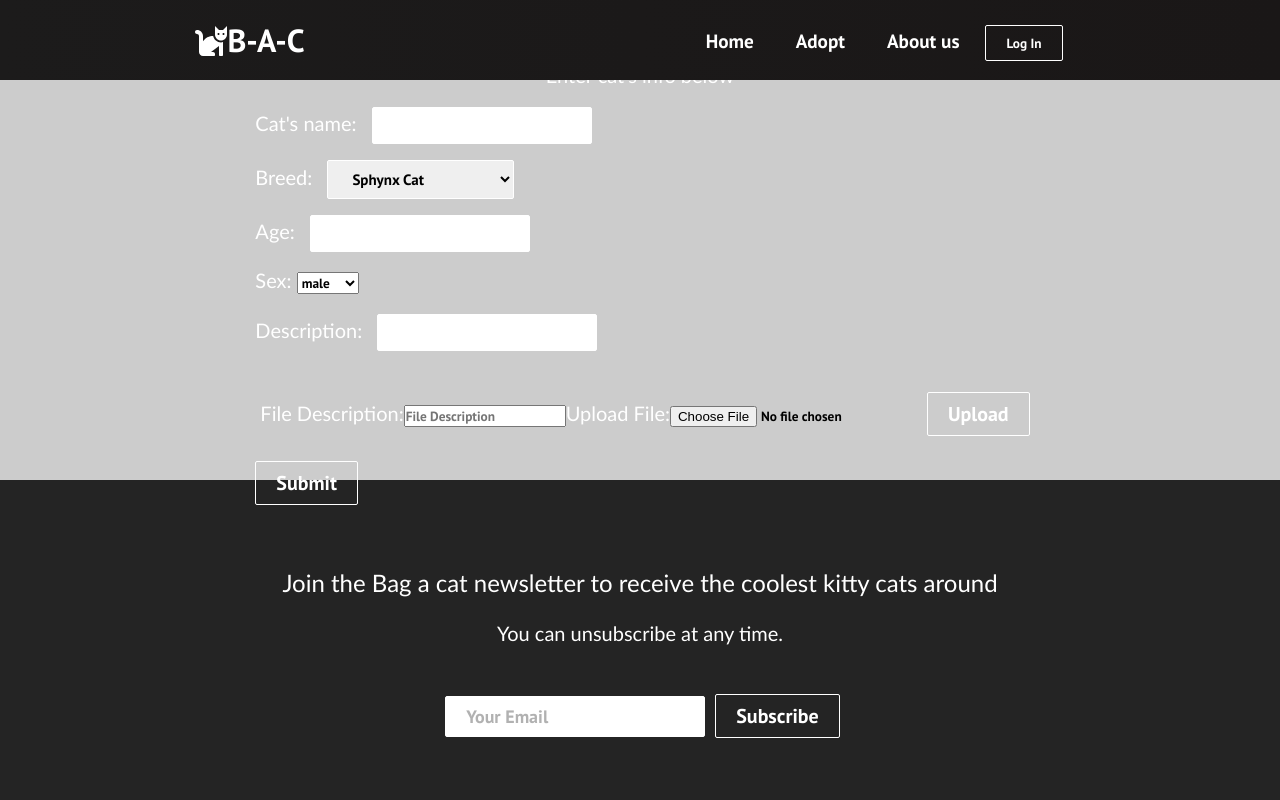
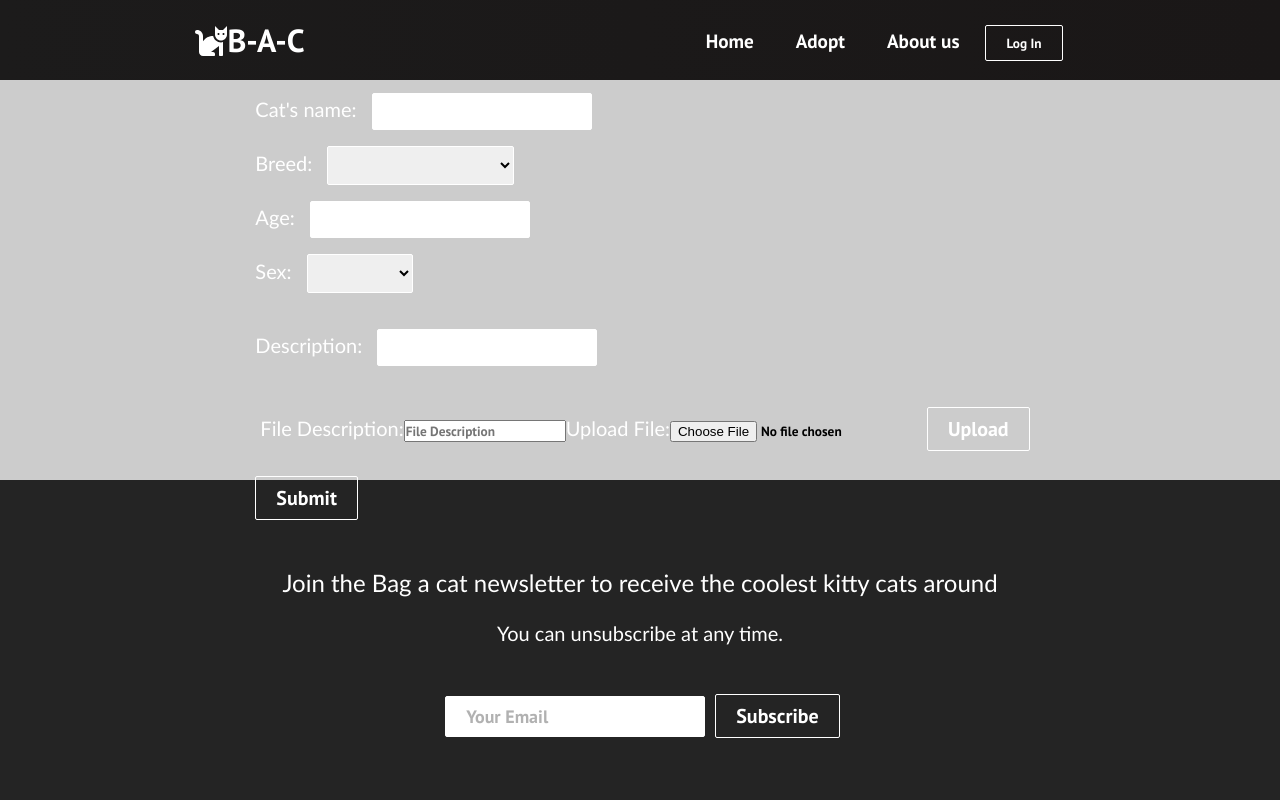
Before and after one commit to steverodrig/Bag-a-Cat, a React (Create React App) app in the folder client/: page /catpost in a window 1280 px wide. Shown: the top 800 px of the page. Built offline with nearby package versions, Linux system fonts and the light colour scheme.

Commit message:
Added form authentication to cat post

```diff
--- a/client/src/pages/catpost.js
+++ b/client/src/pages/catpost.js
@@ -28,6 +28,10 @@ class Catpost extends Component {
     submitHandler = e => {
         e.preventDefault()
         console.log(this.state)
+
+        if(this.state.name === " " || this.state.breed === " " || this.state.age === " " || this.state.sex === " " || this.state.description === " ") {
+            alert("Please fill out all fields");
+        } else{
         API.postCats(this.state)
             .then(res => {
                 alert("New adoption card has been submitted.")
@@ -36,6 +40,7 @@ class Catpost extends Component {
             .catch(err => {
                 console.log(err)
             })
+        }
     }
 
     imageHandler = e => {
@@ -79,8 +84,8 @@ class Catpost extends Component {
                         </div>
                         <div>
                             <label>Breed: </label>
-                            {/* <input className='app-input' name="breed" value={breed} onChange={this.changeHandler} /> */}
                             <select class='app-input' name="breed"value={breed} onChange={this.changeHandler} >
+                                <option></option>
                                 <option value="Sphynx Cat">Sphynx Cat</option>
                                 <option value="Ragdoll">Ragdoll</option>
                                 <option value="Siamese">Siamese</option>
@@ -103,8 +108,8 @@ class Catpost extends Component {
                         </div>
                         <div>
                             <label>Sex: </label>
-                            {/* <input className='app-input' list="sex" name="sex" value={sex} onChange={this.changeHandler} /> */}
-                            <select id="sex" name="sex" value={sex} onChange={this.changeHandler} >
+                            <select class='app-input' id="sex" name="sex" value={sex} onChange={this.changeHandler} >
+                                <option></option>
                                 <option value="male">male</option>
                                 <option value="female">female</option>
                             </select>
```
Also changed, not shown: client/src/component/Adwrap/index.js (+2 -8 lines).
